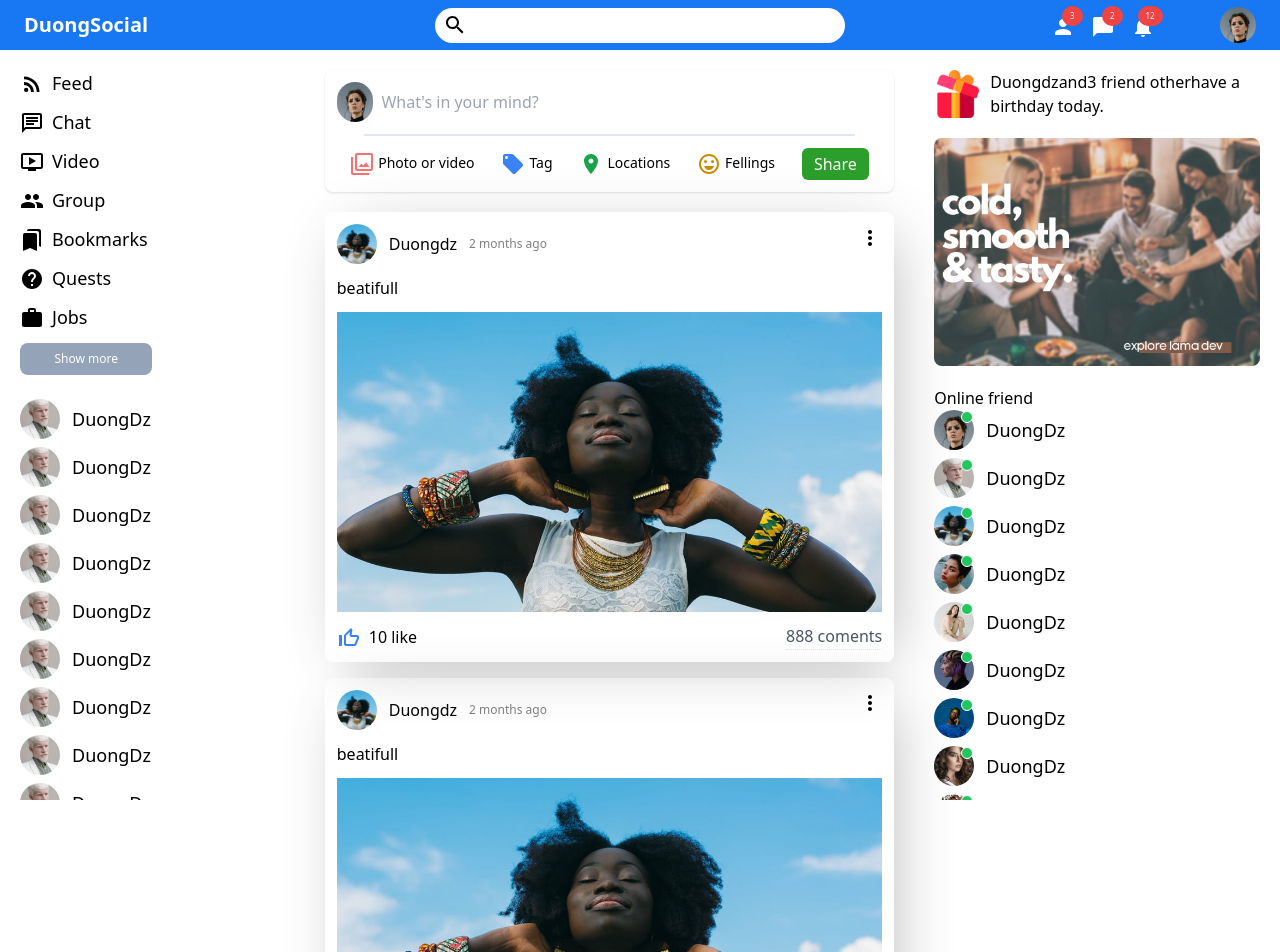
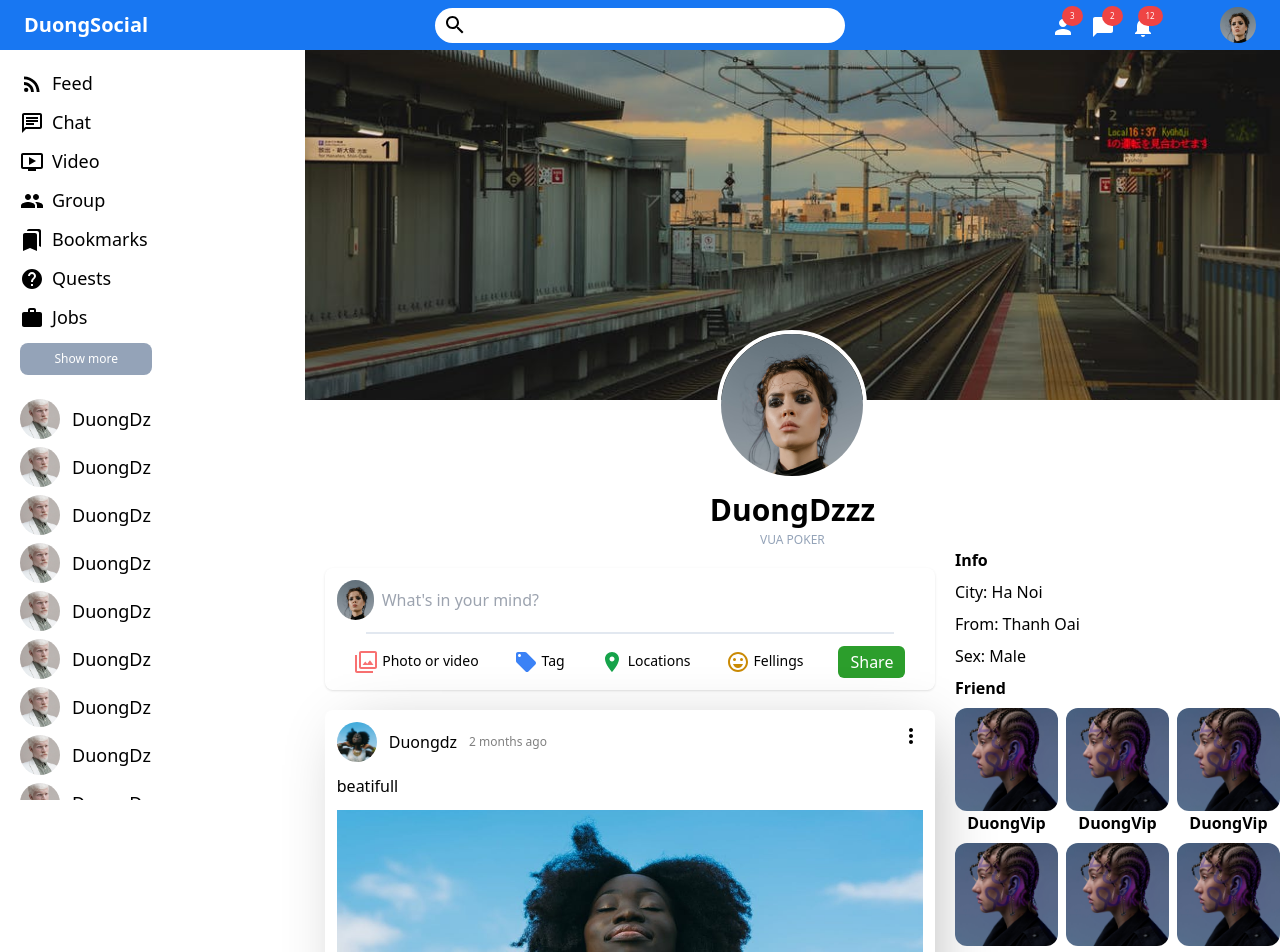
Before and after one commit to NgocDuong9/socialapp, a React (Create React App) app: page / in a window 1280 px wide. Shown: the top 952 px of the page. Built offline with nearby package versions, Linux system fonts and the light colour scheme; grey boxes are pictures that could not be loaded.

Commit message:
profile Page

```diff
--- a/src/App.tsx
+++ b/src/App.tsx
@@ -1,11 +1,12 @@
 import "./App.css";
 import TopBar from "./conponents/topbar";
 import Home from "./pages/home";
+import Profile from "./pages/profile";
 
 function App() {
   return (
     <div>
-      <Home />
+      <Profile />
     </div>
   );
 }
--- /dev/null
+++ b/src/pages/profile/index.tsx
@@ -0,0 +1,68 @@
+import React, { Fragment } from "react";
+import AcUnitIcon from "@mui/icons-material/AcUnit";
+import Layout from "../../conponents/layout";
+import Sidebar from "../../conponents/sidebar";
+import Feed from "../../conponents/feed";
+import Rightbar from "../../conponents/rightbar";
+
+const Profile = () => {
+  return (
+    <Layout>
+      <div className="flex">
+        <div className="flex-[2.5]">
+          <Sidebar />
+        </div>
+        <div className="flex-[8]">
+          <div>
+            <img
+              src="/assets/post/1.jpeg"
+              alt=""
+              className="w-full h-[350px] object-cover"
+            />
+            <div className="flex flex-col justify-center items-center gap-1 w-full">
+              <img
+                src="/assets/person/1.jpeg"
+                alt=""
+                className="w-[150px] h-[150px] object-cover rounded-full border-[4px] border-white -mt-[70px]"
+              />
+              <p className="text-3xl font-semibold pt-2">DuongDzzz</p>
+              <p className="text-xs text-slate-400">VUA POKER</p>
+            </div>
+          </div>
+          <div className="flex">
+            <div className="flex-[2]">
+              <Feed />
+            </div>
+            <div className="flex-1">
+              <div className="flex flex-col gap-2">
+                <p className="font-semibold">Info</p>
+                <p>City: Ha Noi</p>
+                <p>From: Thanh Oai</p>
+                <p>Sex: Male</p>
+              </div>
+              <div className="mt-2 flex flex-col gap-2">
+                <p className="font-semibold">Friend</p>
+                <div className="grid grid-cols-3 gap-2">
+                  {Array.from({ length: 6 }).map((_, idx) => (
+                    <div key={idx}>
+                      <div className="w-full aspect-square ">
+                        <img
+                          src="/assets/person/6.jpeg"
+                          className="w-full h-full object-cover rounded-xl"
+                          alt={`Person ${idx}`}
+                        />
+                      </div>
+                      <p className="text-center font-semibold">DuongVip</p>
+                    </div>
+                  ))}
+                </div>
+              </div>
+            </div>
+          </div>
+        </div>
+      </div>
+    </Layout>
+  );
+};
+
+export default Profile;
```
